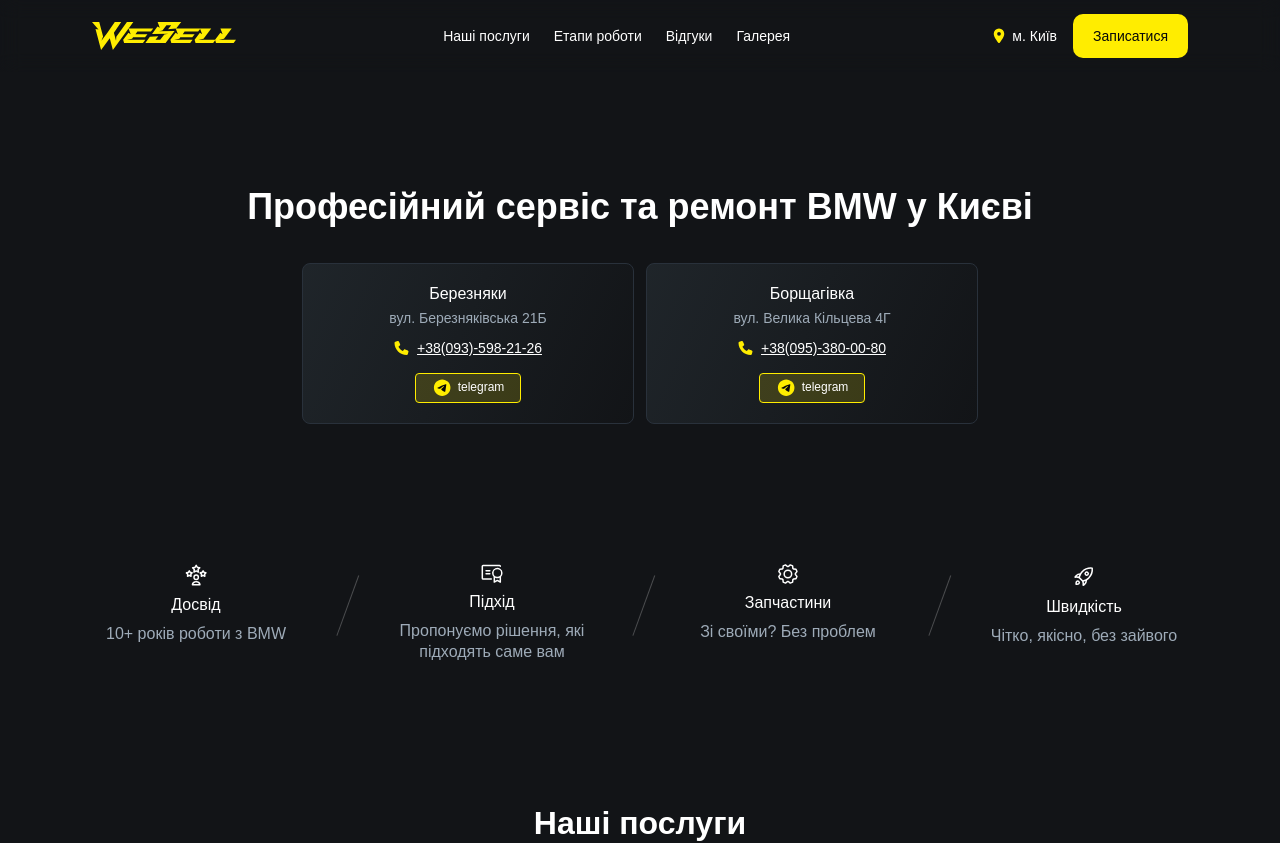
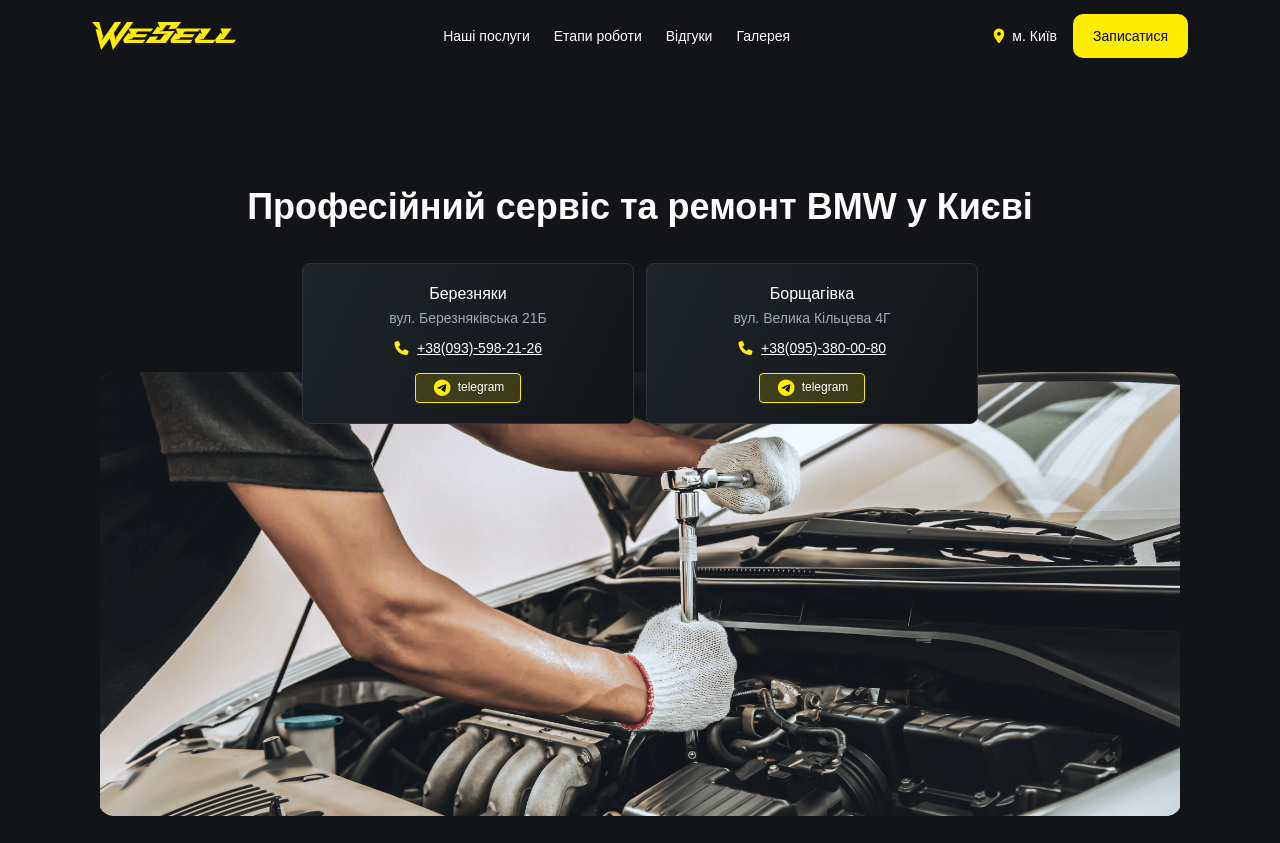
Before and after one commit to berezovskyicom/wesell, a Next.js app: page / in a window 1280 px wide. Shown: the top 843 px of the page. Built offline with nearby package versions, Linux system fonts and the light colour scheme; no server answers; a web font is replaced by a local one.

Commit message:
tech: Revert hero image

```diff
--- a/src/components/Home/Home-Hero.module.scss
+++ b/src/components/Home/Home-Hero.module.scss
@@ -113,4 +113,21 @@
       fill: $yellow-100;
     }
   }
+
+  &__hero-image-wrapper {
+    position: relative;
+    max-width: 1080px;
+    height: 298px;
+    margin: -52px auto 0;
+    border-radius: 16px;
+    object-fit: cover;
+
+    @include media-up($media-lg) {
+      height: 444px;
+    }
+
+    img {
+      object-fit: cover;
+    }
+  }
 }
--- a/src/components/Home/Home-Hero.tsx
+++ b/src/components/Home/Home-Hero.tsx
@@ -1,5 +1,6 @@
 import find from "lodash-es/find"
 import values from "lodash-es/values"
+import Image from "next/image"
 import Link from "next/link"
 import Container from "@/components/Container"
 import Heading from "@/components/Heading"
@@ -56,6 +57,14 @@
           ))}
         </div>
       </Container>
+      <div className={styles["home__hero-image-wrapper"]}>
+        <Image
+          src="/assets/home/hero/service.png"
+          alt="WeSell Service"
+          fill
+          priority
+        />
+      </div>
     </section>
   )
 }
```
Also changed, not shown: public/assets/home/hero/service.png (added).
